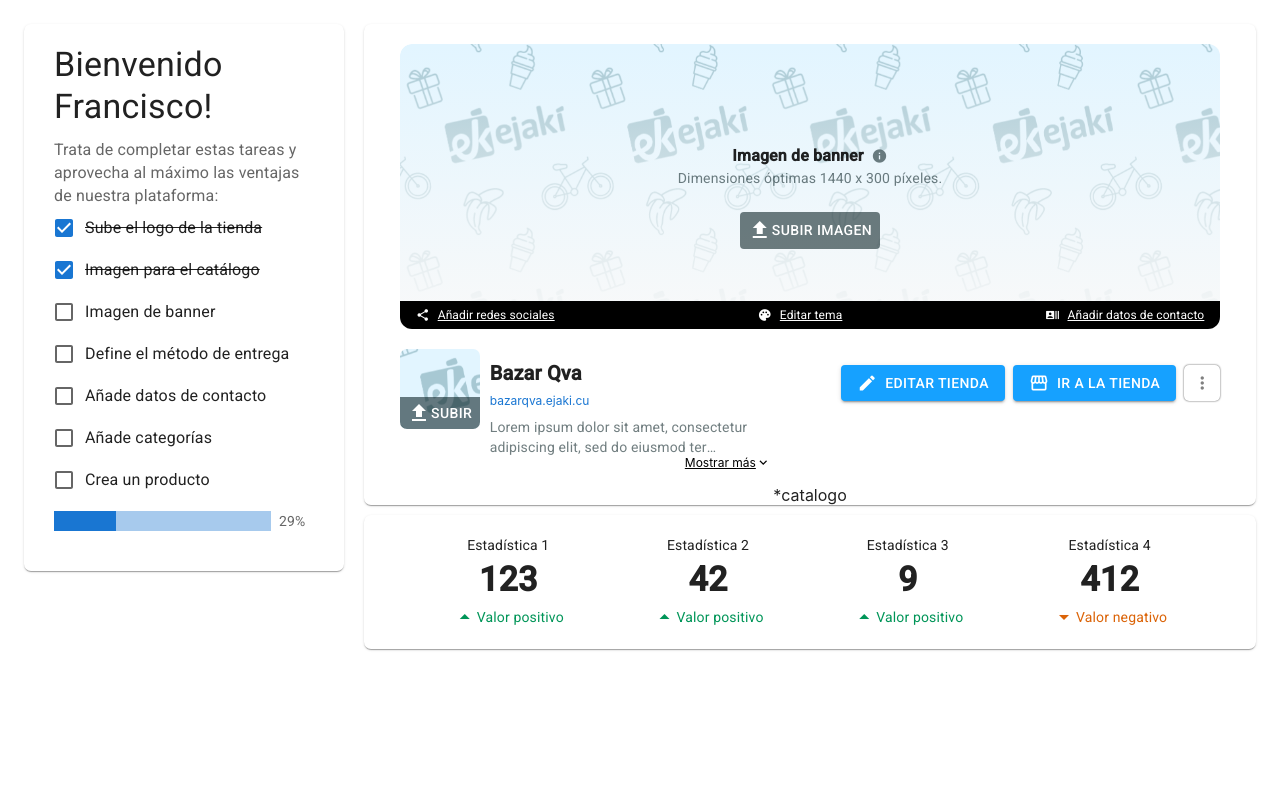
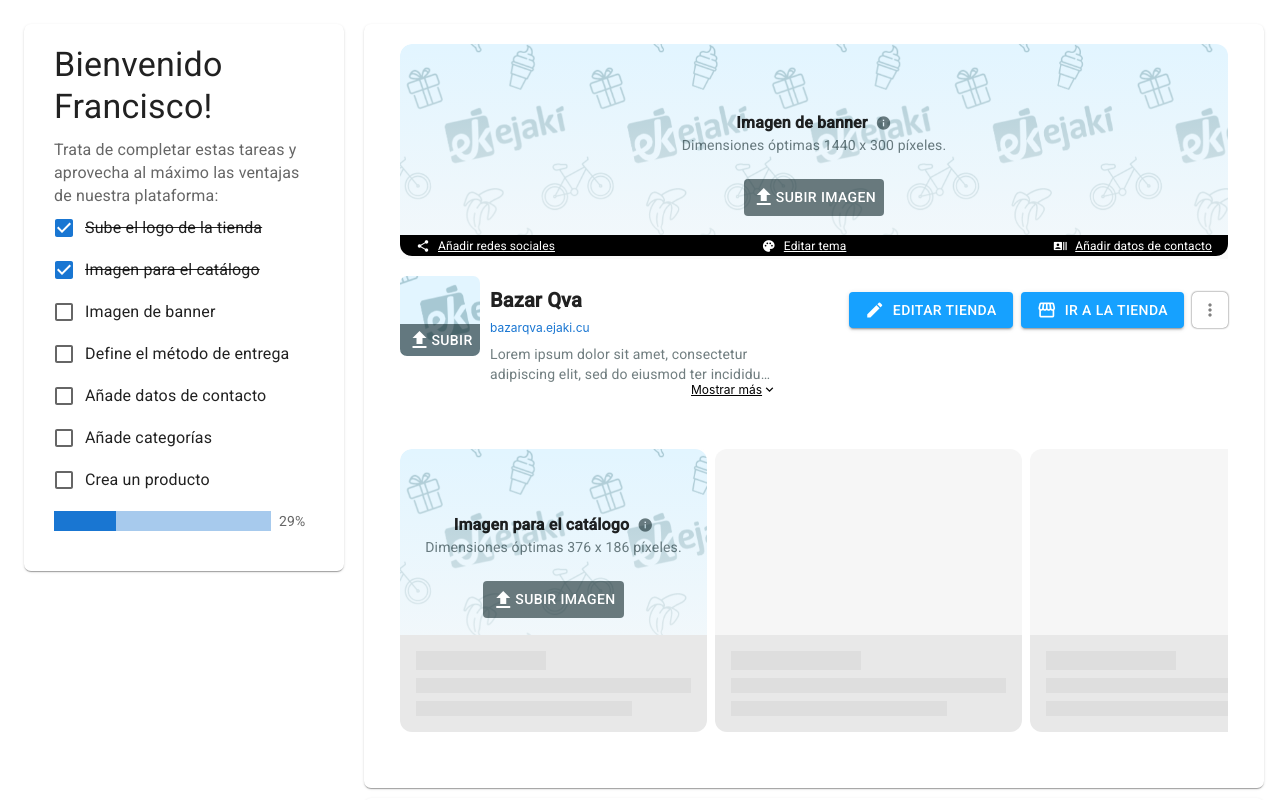
Before and after one commit to Roberto-1998/ejaki, a React (Create React App) app: page / in a window 1280 px wide. Shown: the top 800 px of the page. Built offline with nearby package versions, Linux system fonts and the light colour scheme.

Commit message:
Catalog component almost finished

```diff
--- a/src/index.css
+++ b/src/index.css
@@ -1,13 +1,17 @@
 body {
   margin: 0;
-  font-family: -apple-system, BlinkMacSystemFont, 'Segoe UI', 'Roboto', 'Oxygen',
-    'Ubuntu', 'Cantarell', 'Fira Sans', 'Droid Sans', 'Helvetica Neue',
+  font-family: -apple-system, BlinkMacSystemFont, "Segoe UI", "Roboto", "Oxygen",
+    "Ubuntu", "Cantarell", "Fira Sans", "Droid Sans", "Helvetica Neue",
     sans-serif;
   -webkit-font-smoothing: antialiased;
   -moz-osx-font-smoothing: grayscale;
 }
 
 code {
-  font-family: source-code-pro, Menlo, Monaco, Consolas, 'Courier New',
+  font-family: source-code-pro, Menlo, Monaco, Consolas, "Courier New",
     monospace;
 }
+
+::-webkit-scrollbar {
+  display: none;
+}
--- a/src/pages/overview/Overview.component.tsx
+++ b/src/pages/overview/Overview.component.tsx
@@ -5,6 +5,7 @@ import { ImageBanner } from "./components/ImageBanner.component";
 import { Logo } from "./components/Logo.component";
 import { EditButtons } from "./components/EditButtons.component";
 import { Statistics } from "./components/Statistics.component";
+import { Catalog } from "./components/Catalog.component";
 
 const Overview = () => {
   return (
@@ -29,7 +30,7 @@ const Overview = () => {
             display: "flex",
             flexDirection: "column",
             alignItems: "center",
-            paddingTop: "20px",
+            padding: "20px 0",
             gap: "20px",
           }}
         >
@@ -38,7 +39,7 @@ const Overview = () => {
             <Logo />
             <EditButtons />
           </Box>
-          *catalogo
+          <Catalog />
         </Paper>
         <Paper
           sx={{
--- /dev/null
+++ b/src/pages/overview/components/Catalog.component.tsx
@@ -0,0 +1,120 @@
+import React from "react";
+import { Box, Button, Icon, Skeleton, Typography } from "@mui/material";
+import bannerBg from "../../../assets/banner-bg.png";
+import gradientBg from "../../../assets/gradient-bg.svg";
+
+export const Catalog = () => {
+  return (
+    <Box
+      display="flex"
+      gap={1}
+      width="92%"
+      maxWidth="900px"
+      alignItems="center"
+      flexBasis="66%"
+      overflow="auto"
+    >
+      <Box width="378px" display="flex" flexDirection="column">
+        <Box
+          width="100%"
+          height="186px"
+          borderRadius="12px 12px 0 0"
+          sx={{ background: `url(${bannerBg})` }}
+        >
+          <Box
+            display="flex"
+            flexDirection="column"
+            width="100%"
+            height="100%"
+            justifyContent="center"
+            alignItems="center"
+            gap={3}
+            paddingTop={3}
+            sx={{ background: `url(${gradientBg})` }}
+          >
+            <Box
+              display="flex"
+              flexDirection="column"
+              justifyContent="center"
+              alignItems="center"
+            >
+              <Box display="flex" alignItems="center" gap={1}>
+                <Typography variant="body1" fontWeight="bold">
+                  Imagen para el catálogo
+                </Typography>
+                <Icon sx={{ fontSize: "16px", color: "#031A1E90" }}>info</Icon>
+              </Box>
+              <Typography variant="body2" color="#031A1E90">
+                Dimensiones óptimas 376 x 186 píxeles.
+              </Typography>
+            </Box>
+            <Button
+              sx={{
+                color: "white",
+                bgcolor: "#031A1E90",
+                ":hover": {
+                  bgcolor: "#031A1E",
+                },
+              }}
+            >
+              <Icon>upload</Icon>SUBIR IMAGEN
+            </Button>
+          </Box>
+        </Box>
+        <Box
+          display="flex"
+          flexDirection="column"
+          gap={1}
+          bgcolor="#e8e8e8"
+          padding={2}
+          borderRadius="0 0 12px 12px"
+        >
+          <Skeleton variant="rectangular" width={130} height={19} />
+          <Skeleton variant="rectangular" width={275} height={15} />
+          <Skeleton variant="rectangular" width={216} height={15} />
+        </Box>
+      </Box>
+
+      <Box width="378px" display="flex" flexDirection="column">
+        <Box
+          width="100%"
+          height="186px"
+          borderRadius="12px 12px 0 0"
+          bgcolor="#E8E8E860"
+        />
+        <Box
+          display="flex"
+          flexDirection="column"
+          gap={1}
+          bgcolor="#e8e8e8"
+          padding={2}
+          borderRadius="0 0 12px 12px"
+        >
+          <Skeleton variant="rectangular" width={130} height={19} />
+          <Skeleton variant="rectangular" width={275} height={15} />
+          <Skeleton variant="rectangular" width={216} height={15} />
+        </Box>
+      </Box>
+      <Box width="378px" display="flex" flexDirection="column">
+        <Box
+          width="100%"
+          height="186px"
+          borderRadius="12px 12px 0 0"
+          bgcolor="#E8E8E860"
+        />
+        <Box
+          display="flex"
+          flexDirection="column"
+          gap={1}
+          bgcolor="#e8e8e8"
+          padding={2}
+          borderRadius="0 0 12px 12px"
+        >
+          <Skeleton variant="rectangular" width={130} height={19} />
+          <Skeleton variant="rectangular" width={275} height={15} />
+          <Skeleton variant="rectangular" width={216} height={15} />
+        </Box>
+      </Box>
+    </Box>
+  );
+};
--- a/src/pages/overview/components/Statistics.component.tsx
+++ b/src/pages/overview/components/Statistics.component.tsx
@@ -1,4 +1,4 @@
-import { useState } from "react";
+import React from "react";
 import { Box, Icon, Typography } from "@mui/material";
 
 export const Statistics = () => {
```
